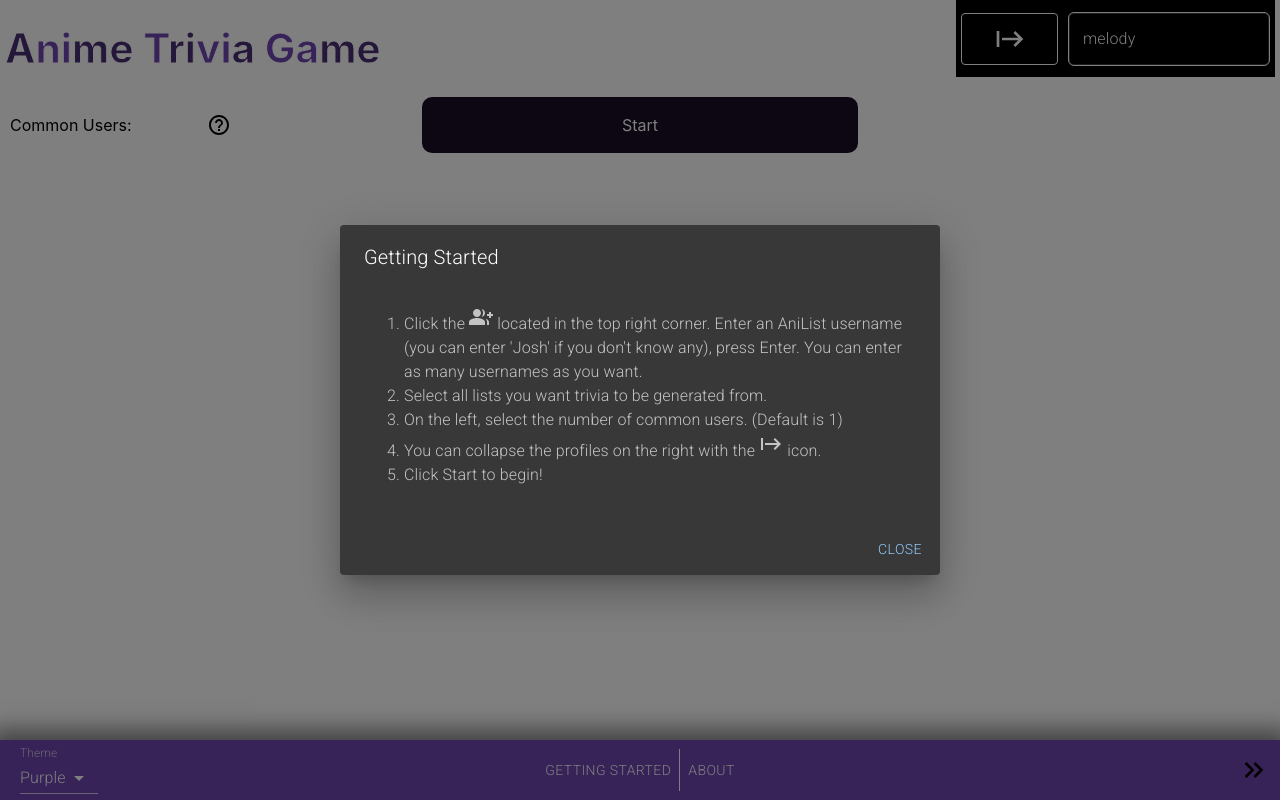
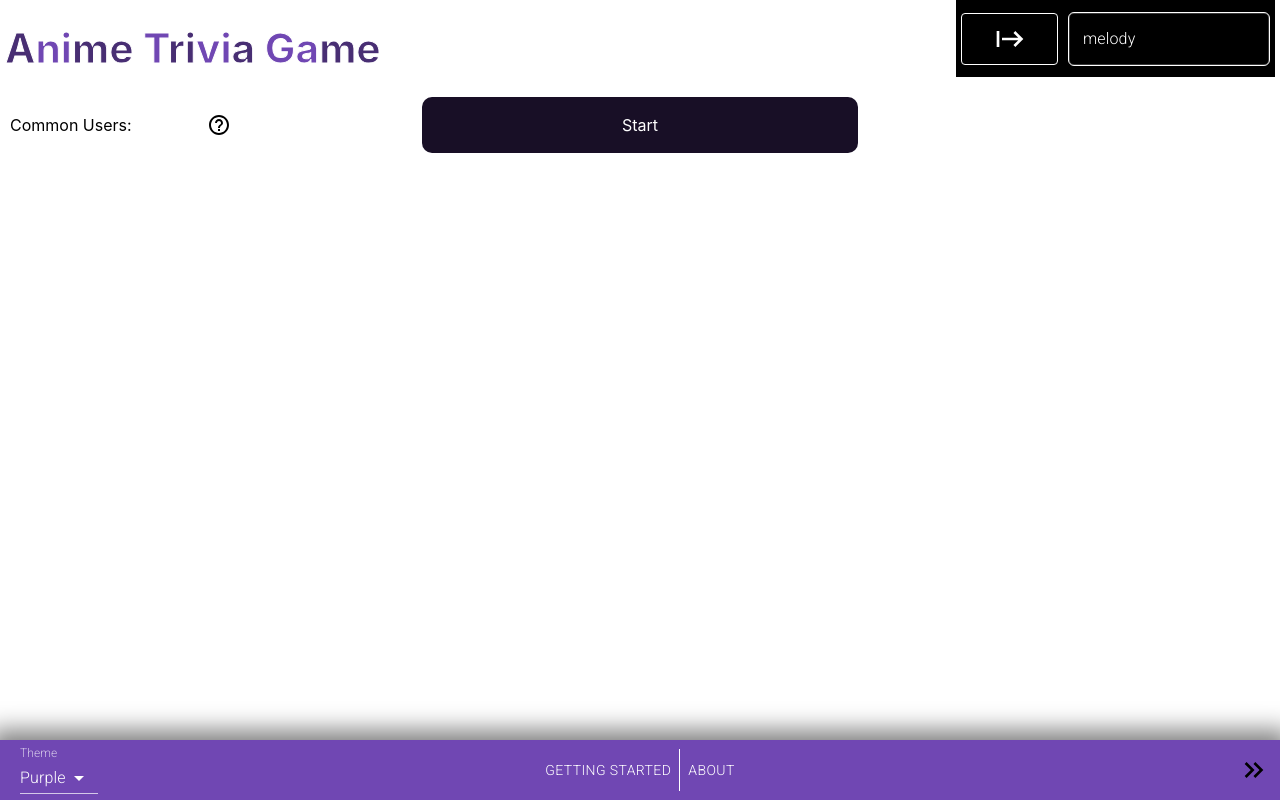
Before and after one commit to ja-me-ch/Anime-Trivia-Game, a Next.js app: page / in a window 1280 px wide. Built offline with nearby package versions, Linux system fonts and the light colour scheme.

Commit message:
update to readme

```diff
--- a/components/AnimeTriviaGame.js
+++ b/components/AnimeTriviaGame.js
@@ -33,8 +33,6 @@ const CenterContainer = styled('div')(() => ({
 }));
 
 function AnimeTriviaGame() {
-    const [isToggled, setIsToggled] = useState(true);
-    const { dialog } = useContext(AnimeTriviaGameContext)
     return (
         <QuestionAndAnswerProvider>
             <RootStyle>
@@ -55,7 +53,7 @@ function AnimeTriviaGame() {
                 }}>
                     <BottomBar />
                 </div>
-                <Default />
+                {/* <Default /> */}
             </RootStyle>
         </QuestionAndAnswerProvider>
 
--- a/components/Dialog/Content/About.js
+++ b/components/Dialog/Content/About.js
@@ -1,6 +1,34 @@
+import { Button, Link, styled } from '@mui/material'
+
+const ButtonStyle = styled(Button)(({ theme }) => ({
+    backgroundColor: theme.palette[theme.palette.theme].primary.main,
+    color: theme.palette[theme.palette.theme].primary.contrastText,
+    '&:hover': {
+        backgroundColor: theme.palette[theme.palette.theme].primary.light
+    }
+}));
+
 const About = {
     title: 'About',
-    content: 'about'
+    content: <div>
+        <div>
+            <ButtonStyle variant='contained'>
+                <Link href='https://github.com/ja-me-ch/Anime-Trivia-Game' underline='none' rel='noreferrer' target='_blank'
+                sx={{
+                    color: 'white'
+                }}
+                >
+                    GitHub Page
+                </Link>
+            </ButtonStyle>
+        </div>
+        <div>
+            An application that generates random trivia based on a list on&nbsp;
+            <Link href='https://anilist.co/home' underline='hover' rel='noreferrer' target='_blank'>
+                AniList
+            </Link>.
+        </div>
+    </div>
 }
 
 export default About;
--- a/components/Dialog/Default.js
+++ b/components/Dialog/Default.js
@@ -1,13 +1,19 @@
 import { React, useState, useContext } from 'react';
-import { Button, Dialog, DialogActions, DialogContent, DialogContentText, DialogTitle } from "@mui/material";
+import { Button, Dialog, DialogActions, DialogContent, DialogContentText, DialogTitle, styled } from "@mui/material";
 import { AnimeTriviaGameContext } from '../../contexts/AnimeTriviaGameContext';
 import GetDialogContent from './GetDialogContent';
+
+const ButtonStyle = styled(Button)(({ theme }) => ({
+    // backgroundColor: theme.palette[theme.palette.theme].primary.light,
+    color: theme.palette[theme.palette.theme].primary.contrastText
+}))
+
 
 const Default = function () {
     const { dialog } = useContext(AnimeTriviaGameContext);
 
-    const title = GetDialogContent(dialog.dialogType).title
-    const content = GetDialogContent(dialog.dialogType).content
+    // const title = GetDialogContent(dialog.dialogType).title
+    // const content = GetDialogContent(dialog.dialogType).content
 
     const handleClose = function () {
         dialog.update(false);
@@ -19,19 +25,19 @@ const Default = function () {
             onClose={handleClose}
         >
             <DialogTitle>
-                {title}
+                {GetDialogContent(dialog.dialogType).title}
             </DialogTitle>
             <DialogContent>
                 <DialogContentText>
-                    {content}
+                    {GetDialogContent(dialog.dialogType).content}
                 </DialogContentText>
             </DialogContent>
             <DialogActions>
-                <Button
+                <ButtonStyle
                     onClick={handleClose}
                 >
                     Close
-                </Button>
+                </ButtonStyle>
             </DialogActions>
         </Dialog>
     )
--- a/components/Stage/TopBar.js
+++ b/components/Stage/TopBar.js
@@ -20,15 +20,14 @@ const RootStyle = styled('div')(() => ({
     // maxHeight: '100px',
 }));
 
-const OpenDrawerIcon = styled(GroupAddIcon)(({ textColor }) => ({
-    color: textColor,
-    borderColor: textColor,
+const OpenDrawerIcon = styled(GroupAddIcon)(({ theme }) => ({
+    color: theme.palette[theme.palette.theme].primary.contrastText,
     fontSize: '2rem',
     margin: '0.4rem'
 }));
 
-const CloseDrawerIcon = styled(StartIcon)(({ textColor }) => ({
-    color: textColor,
+const CloseDrawerIcon = styled(StartIcon)(({ theme }) => ({
+    color: theme.palette[theme.palette.theme].primary.contrastText,
     fontSize: '2rem',
     margin: '0.4rem'
 }));
@@ -198,8 +197,8 @@ const TopBar = function () {
                     onClick={() => { toggleRightBar() }}
                 >
                     {showRightBar ?
-                        <CloseDrawerIcon textColor={theme.palette[theme.palette.theme].primary.contrastText} />
-                        : <OpenDrawerIcon textColor={theme.palette[theme.palette.theme].primary.contrastText} />
+                        <CloseDrawerIcon />
+                        : <OpenDrawerIcon />
                     }
                 </Button>
                 <Collapse in={showRightBar} collapsedSize={0} orientation={'horizontal'}>
--- a/contexts/AnimeTriviaGameContext.js
+++ b/contexts/AnimeTriviaGameContext.js
@@ -25,9 +25,7 @@ export function AnimeTriviaGameProvider(props) {
 
     //Dialog states
     const [showDialog, setShowDialog] = useState(true);
-    const [dialogType, setDialogType] = useState('gettingStarted');
-    const [showAbout, setShowAbout] = useState(false);
-    const [showGettingStarted, setShowGettingStarted] = useState(false);
+    const [dialogType, setDialogType] = useState('about');
 
     const AddProfile = function (data) { //New Add Profile
         const doesProfileExist = profiles.some((e) => (e.id) === data.profile.id);
@@ -191,7 +189,6 @@ export function AnimeTriviaGameProvider(props) {
                     score: getQuestionHistory
                 },
                 selectedTheme: {
-                    // value: selectedTheme,
                     update: setSelectedTheme
                 },
                 dialog: {
```
Also changed, not shown: 1 other file (tests, documents, lock files or other folders).
